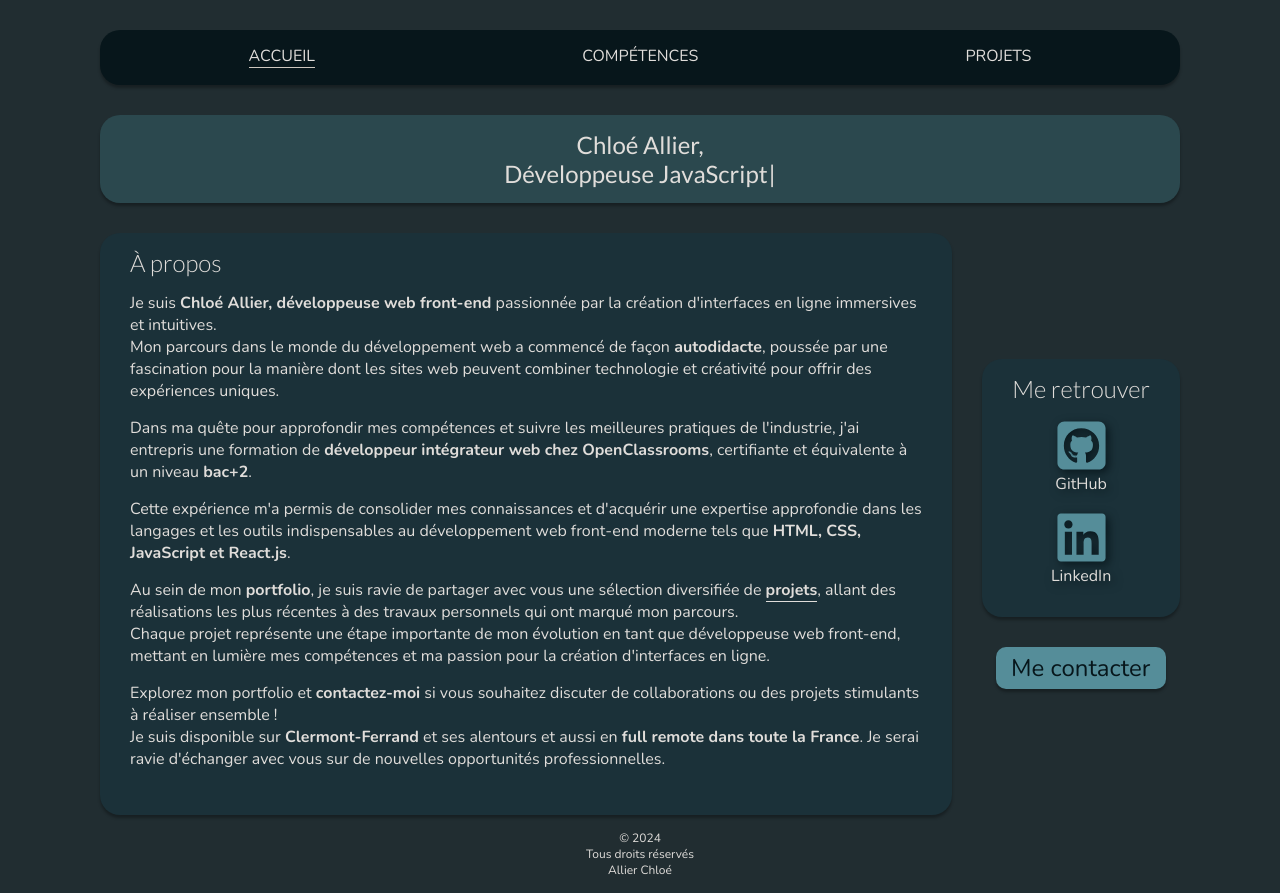
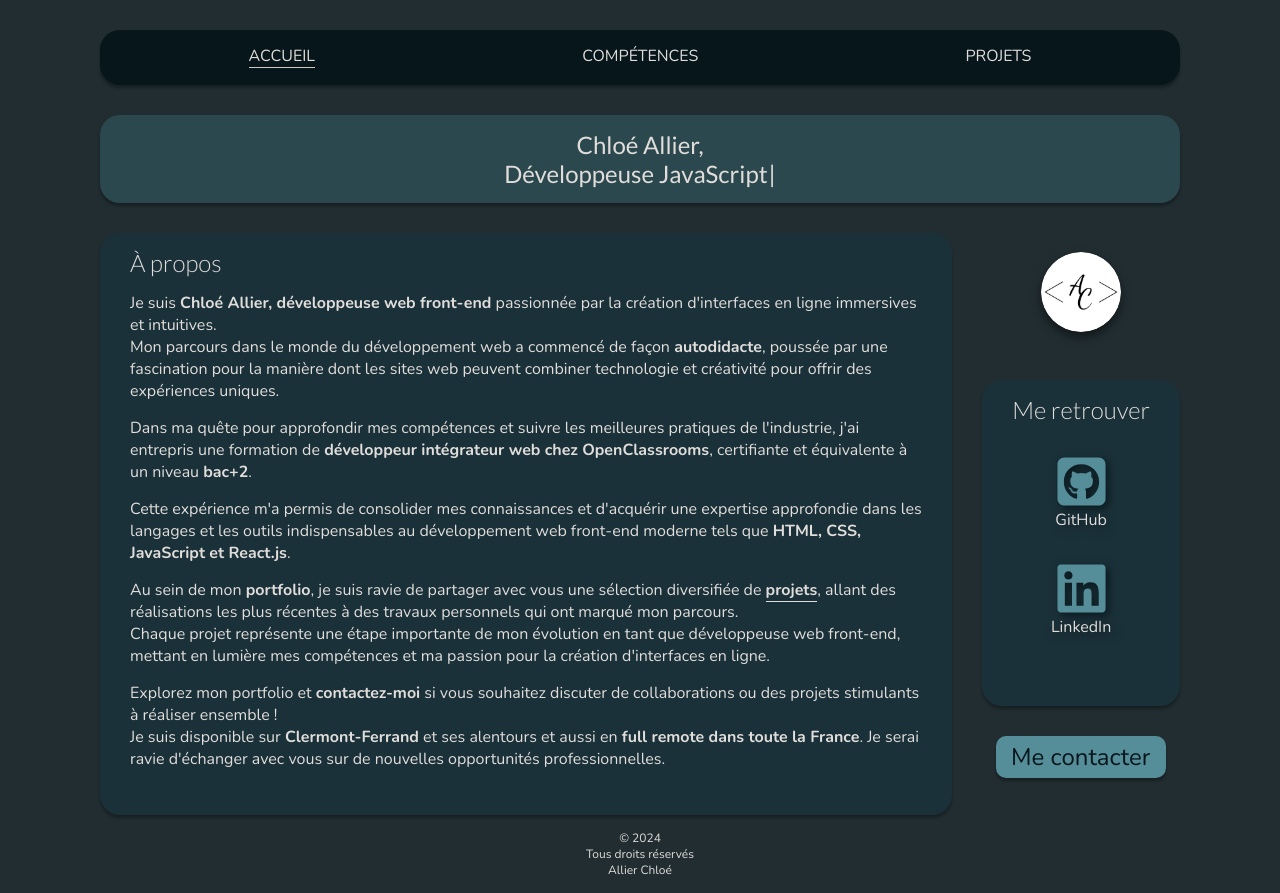
Before and after one commit to 01Chloe/Portfolio, a React (Vite) app: page / in a window 1280 px wide. Built offline with nearby package versions, Linux system fonts and the light colour scheme.

Commit message:
Add logo about page

```diff
--- a/src/assets/styles/about.scss
+++ b/src/assets/styles/about.scss
@@ -14,6 +14,44 @@
   h2 {
     @include mix.title;
     margin-bottom: 15px;
+  }
+}
+.my-logo-overlay {
+  position: relative;
+  display: block;
+  margin: auto;
+  background-image: url("/logo.png");
+  background-size: cover;
+  width: 80px;
+  height: 80px;
+  border-radius: 50%;
+  filter: drop-shadow(0 5px 5px rgba(0, 0, 0, 0.5));
+  overflow: hidden;
+  .overlay {
+    position: absolute;
+    top: -15px;
+    left: -15px;
+    z-index: 3;
+    width: 5px;
+    height: 100%;
+    background-color: #fff;
+    border-radius: 20px;
+    box-shadow: 0 0 10px 0 rgba(255, 255, 255, 0.5),
+      0 0 20px 0 rgba(255, 255, 255, 0.3), 2px 0 3px 0 rgba(255, 255, 255, 0.5),
+      -2px 0 3px 0 rgba(255, 255, 255, 0.5);
+    transform: rotate(-45deg);
+    animation: overlayAnim 7s ease-in-out infinite;
+  }
+}
+@keyframes overlayAnim {
+  0% {
+    translate: 0;
+  }
+  15% {
+    translate: 180px;
+  }
+  100% {
+    translate: 180px;
   }
 }
 .section-about {
@@ -94,6 +132,7 @@
     display: grid;
     grid-template-areas:
       "write write"
+      "about mylogo"
       "about findme"
       "about contact";
     column-gap: 30px;
@@ -115,12 +154,17 @@
       grid-area: contact;
       max-height: 42px;
     }
+    .my-logo-overlay {
+      grid-area: mylogo;
+    }
     .section-contact {
       grid-area: findme;
-      margin-top: auto;
+      h2 {
+        margin-bottom: 30px;
+      }
       .about-logo-container {
         flex-direction: column;
-        gap: 15px;
+        gap: 30px;
       }
     }
   }
@@ -143,6 +187,10 @@
         font-size: 1.125rem;
       }
     }
+    .my-logo-overlay {
+      width: 130px;
+      height: 130px;
+    }
     .section-contact {
       padding: 60px;
       h2 {
--- a/src/pages/About.tsx
+++ b/src/pages/About.tsx
@@ -19,6 +19,9 @@ const About = () => {
       <section className="section-typewriter">
         <Writer />
       </section>
+      <div className="my-logo-overlay">
+        <div className="overlay"></div>
+      </div>
       <section className={isAboutOpen ? "section-about open" : "section-about"}>
         <h2>À propos</h2>
         <p>
```
Also changed, not shown: public/data/projects.json (+4 -4 lines).
